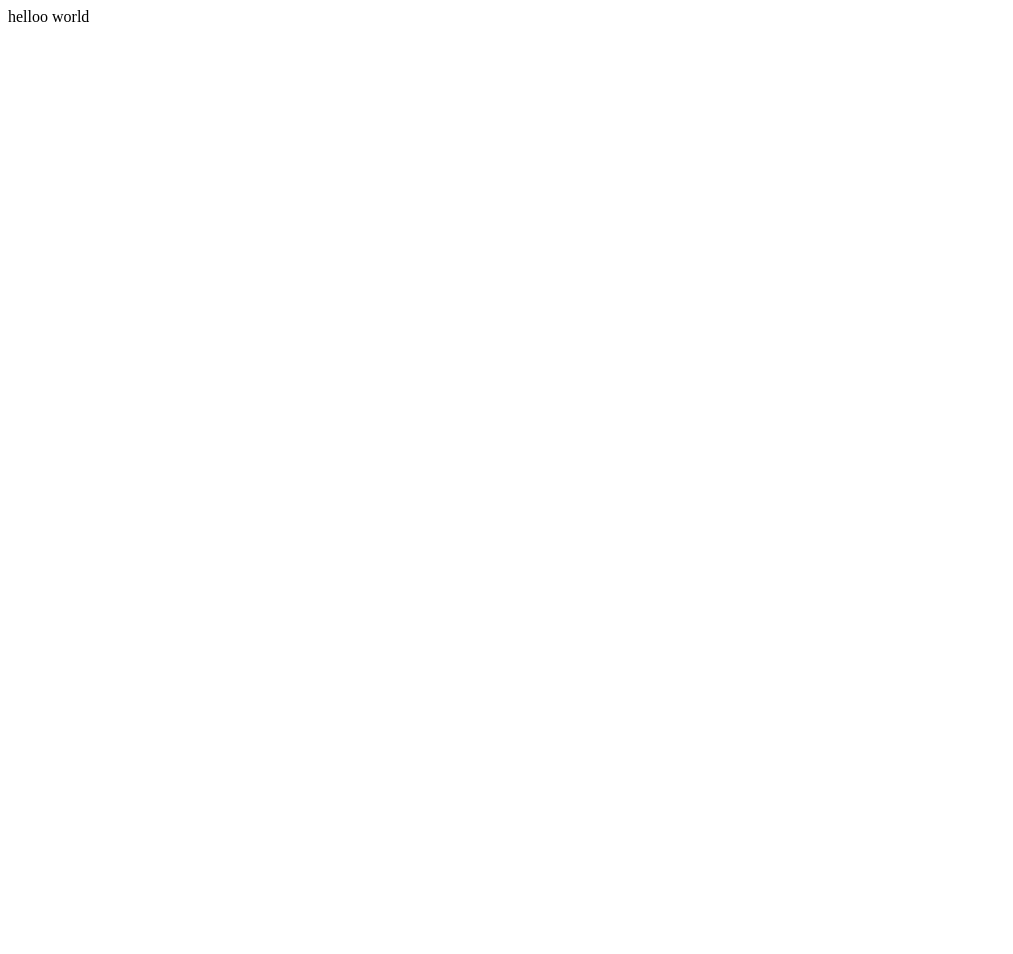
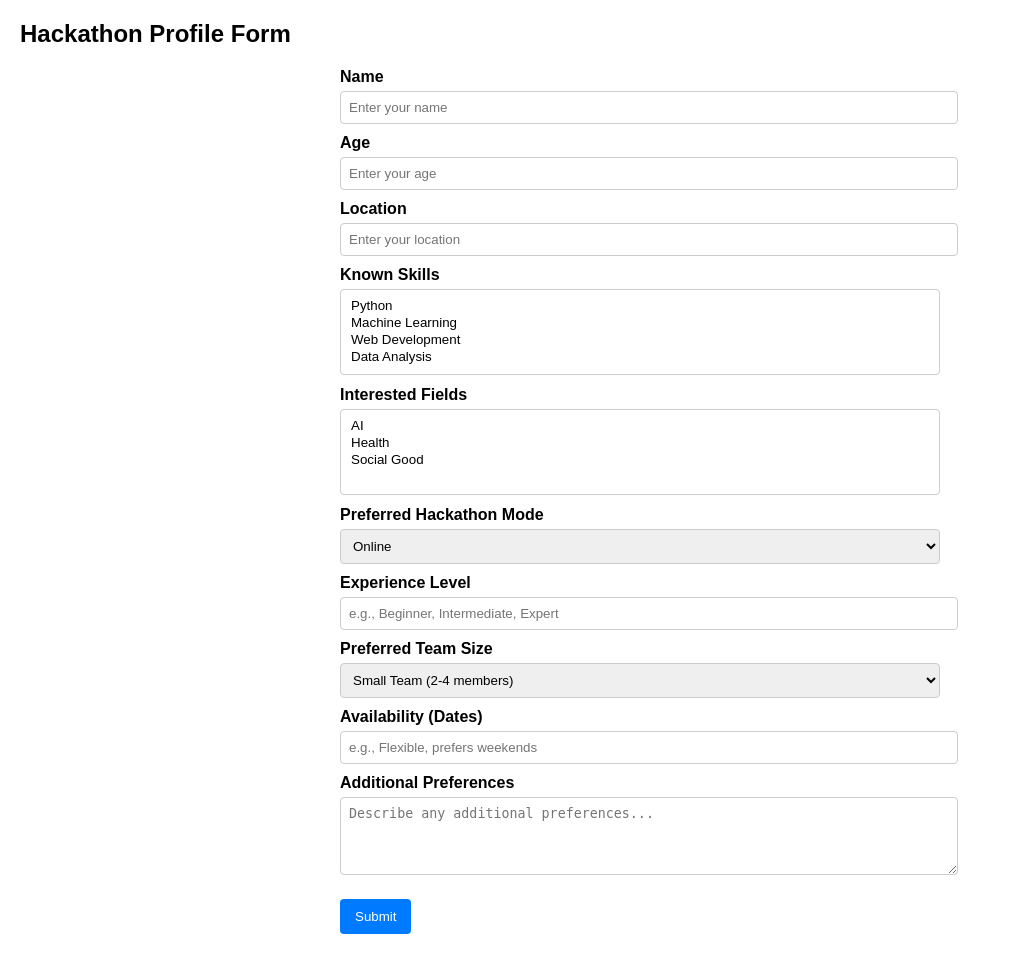
Before and after one commit to darshanC07/HackMap, a Flask app: page / in a window 1280 px wide. Before the commit the part shown is almost empty. Shown: the whole page, without its empty margins (0-1013 px from the left). Before the commit the page ends 22 px from the top, so only its background shows below. Run offline with Flask 3, Linux system fonts and the light colour scheme; parts of the project's set-up code (start-up, migrations or seed data) failed here and were passed over.

Commit message:
modified index file

```diff
--- a/templates/index.html
+++ b/templates/index.html
@@ -3,9 +3,95 @@
 <head>
     <meta charset="UTF-8">
     <meta name="viewport" content="width=device-width, initial-scale=1.0">
-    <title>Document</title>
+    <title>Hackathon Profile Form</title>
+    <style>
+        body {
+            font-family: Arial, sans-serif;
+            margin: 20px;
+        }
+        form {
+            max-width: 600px;
+            margin: auto;
+        }
+        label {
+            display: block;
+            margin-top: 10px;
+            font-weight: bold;
+        }
+        input, select, textarea {
+            width: 100%;
+            padding: 8px;
+            margin-top: 5px;
+            border: 1px solid #ccc;
+            border-radius: 4px;
+        }
+        button {
+            margin-top: 20px;
+            padding: 10px 15px;
+            background-color: #007BFF;
+            color: white;
+            border: none;
+            border-radius: 4px;
+            cursor: pointer;
+        }
+        button:hover {
+            background-color: #0056b3;
+        }
+    </style>
 </head>
 <body>
-    helloo world
+
+<h2>Hackathon Profile Form</h2>
+<form action="/submit-profile" method="POST">
+    <label for="name">Name</label>
+    <input type="text" id="name" name="name" placeholder="Enter your name" required>
+
+    <label for="age">Age</label>
+    <input type="number" id="age" name="age" placeholder="Enter your age" required>
+
+    <label for="location">Location</label>
+    <input type="text" id="location" name="location" placeholder="Enter your location" required>
+
+    <label for="skills">Known Skills</label>
+    <select id="skills" name="skills" multiple required>
+        <option value="Python">Python</option>
+        <option value="Machine Learning">Machine Learning</option>
+        <option value="Web Development">Web Development</option>
+        <option value="Data Analysis">Data Analysis</option>
+    </select>
+
+    <label for="fields">Interested Fields</label>
+    <select id="fields" name="fields" multiple required>
+        <option value="AI">AI</option>
+        <option value="Health">Health</option>
+        <option value="Social Good">Social Good</option>
+    </select>
+
+    <label for="mode">Preferred Hackathon Mode</label>
+    <select id="mode" name="mode" required>
+        <option value="Online">Online</option>
+        <option value="Offline">Offline</option>
+        <option value="Hybrid">Hybrid</option>
+    </select>
+
+    <label for="experience">Experience Level</label>
+    <input type="text" id="experience" name="experience" placeholder="e.g., Beginner, Intermediate, Expert" required>
+
+    <label for="team-size">Preferred Team Size</label>
+    <select id="team-size" name="team-size" required>
+        <option value="Small">Small Team (2-4 members)</option>
+        <option value="Medium">Medium Team (5-8 members)</option>
+        <option value="Large">Large Team (9+ members)</option>
+    </select>
+
+    <label for="availability">Availability (Dates)</label>
+    <input type="text" id="availability" name="availability" placeholder="e.g., Flexible, prefers weekends" required>
+
+    <label for="preferences">Additional Preferences</label>
+    <textarea id="preferences" name="preferences" placeholder="Describe any additional preferences..." rows="4"></textarea>
+
+    <button type="submit">Submit</button>
+</form>
+
 </body>
 </html>
```
